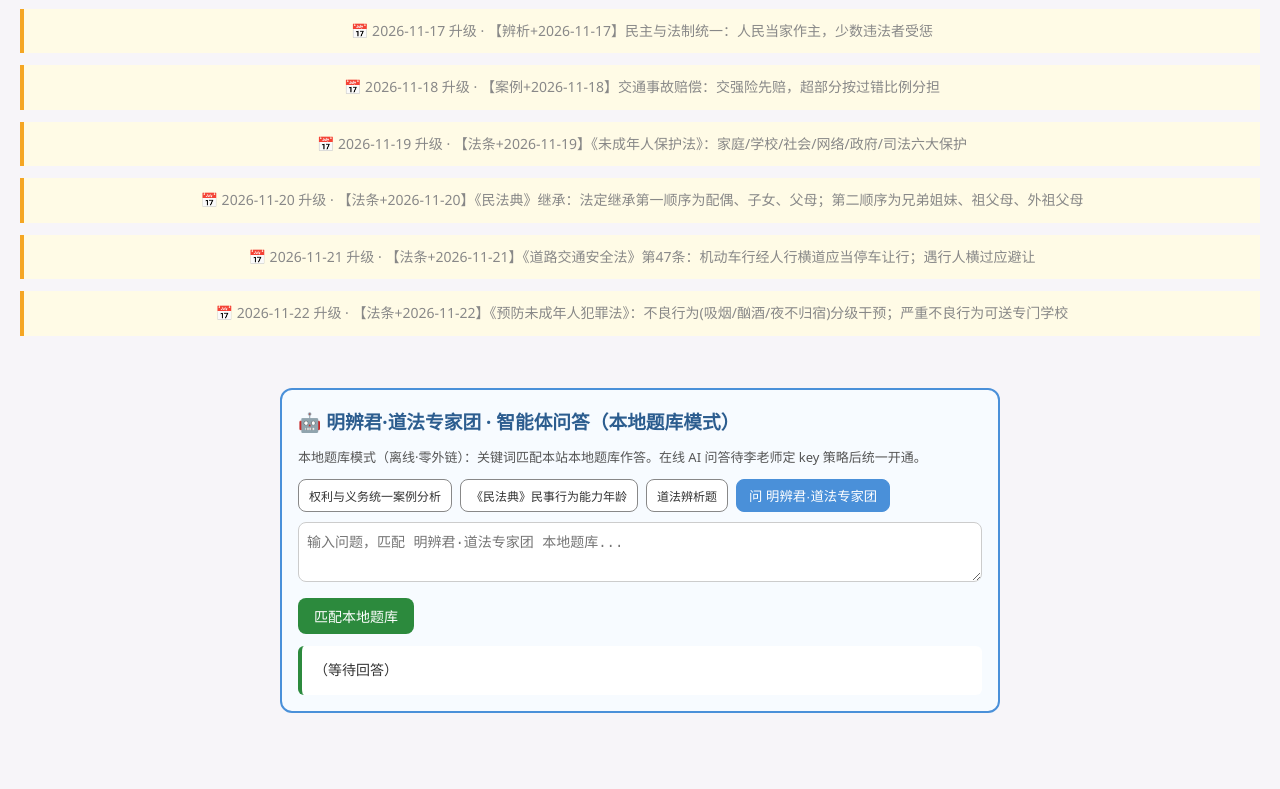
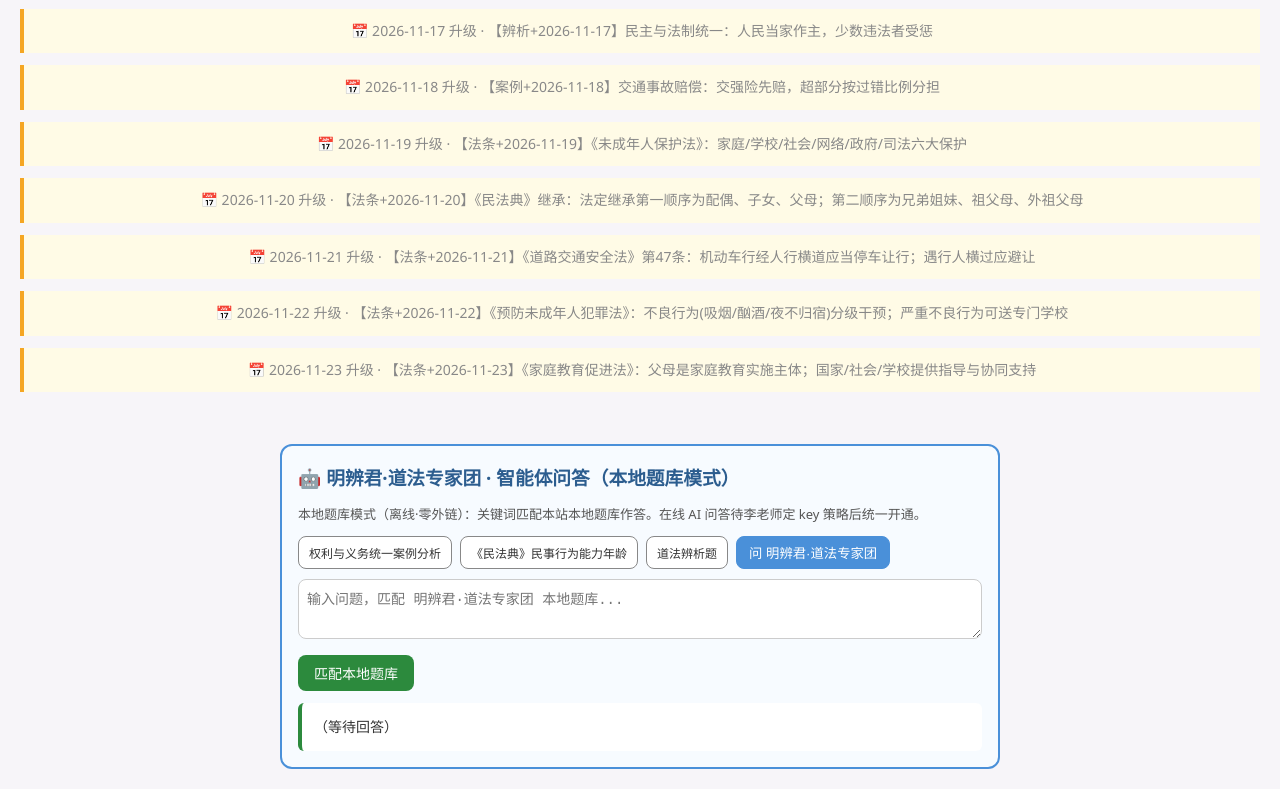
Before and after one commit to dapengzhanchi141345/li-yanming-morality, a plain HTML site: page index.html in a window 1280 px wide. Shown: the part 2223-3012 px from the top of the page. Before the commit the page ends 2956 px from the top, so only its background shows below. Drawn offline with Linux system fonts and the light colour scheme.

Commit message:
morality 12独立站升级 2026-11-23

```diff
--- a/index.html
+++ b/index.html
@@ -132,6 +132,8 @@ footer{text-align:center;padding:20px;color:#888;font-size:13px;margin-top:30px;
 <div style="background:#fffbe6;border-left:4px solid #f5a623;padding:10px;margin:12px 0;font-size:14px">📅 2026-11-21 升级 · 【法条+2026-11-21】《道路交通安全法》第47条：机动车行经人行横道应当停车让行；遇行人横过应避让</div>
 
 <div style="background:#fffbe6;border-left:4px solid #f5a623;padding:10px;margin:12px 0;font-size:14px">📅 2026-11-22 升级 · 【法条+2026-11-22】《预防未成年人犯罪法》：不良行为(吸烟/酗酒/夜不归宿)分级干预；严重不良行为可送专门学校</div>
+
+<div style="background:#fffbe6;border-left:4px solid #f5a623;padding:10px;margin:12px 0;font-size:14px">📅 2026-11-23 升级 · 【法条+2026-11-23】《家庭教育促进法》：父母是家庭教育实施主体；国家/社会/学校提供指导与协同支持</div>
 </footer>
 
 <script>
```
